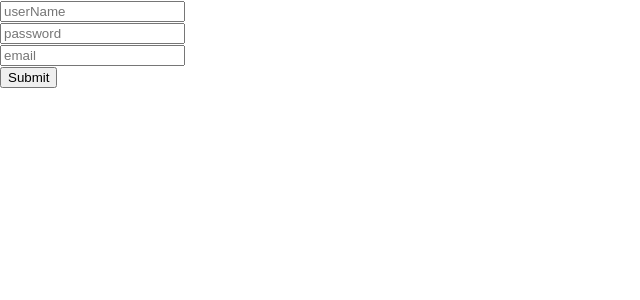
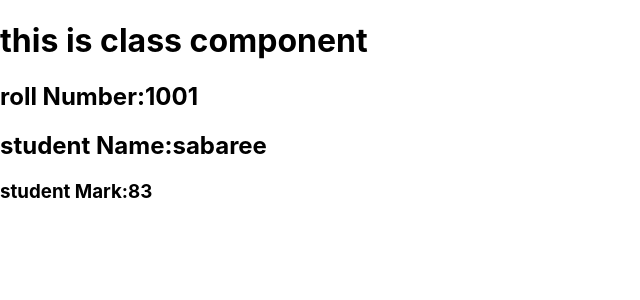
Before and after one commit to Sabareesan18/sabareesan, a React (Create React App) app in the folder myapp/: page / in a window 1280 px wide. Shown: the top 300 px of the page, without its empty margins (0-640 px from the left). Built offline with nearby package versions, Linux system fonts and the light colour scheme.

Commit message:
this is first time

```diff
--- a/myapp/src/App.js
+++ b/myapp/src/App.js
@@ -1,4 +1,38 @@
-import{useForm}from 'react-hook-form'
+import React from 'react'
+class App extends React.Component
+{
+  constructor()
+  {
+    super()
+    this.state={
+      rno:1001,
+      sname:"sabaree",
+      mark:83
+    }
+  }
+  render()
+  {
+    return(
+      <>
+      <h1>this is class component</h1>
+      <h2>roll Number:{this.state.rno}</h2>
+      <h2>student Name:{this.state.sname}</h2>
+      <h3>student Mark:{this.state.mark}</h3>
+      </>
+    )
+  }
+}
+export default App
+
+
+
+
+
+
+
+
+
+/*import{useForm}from 'react-hook-form'
 import{useState}from 'react'
 function App()
 {
```
